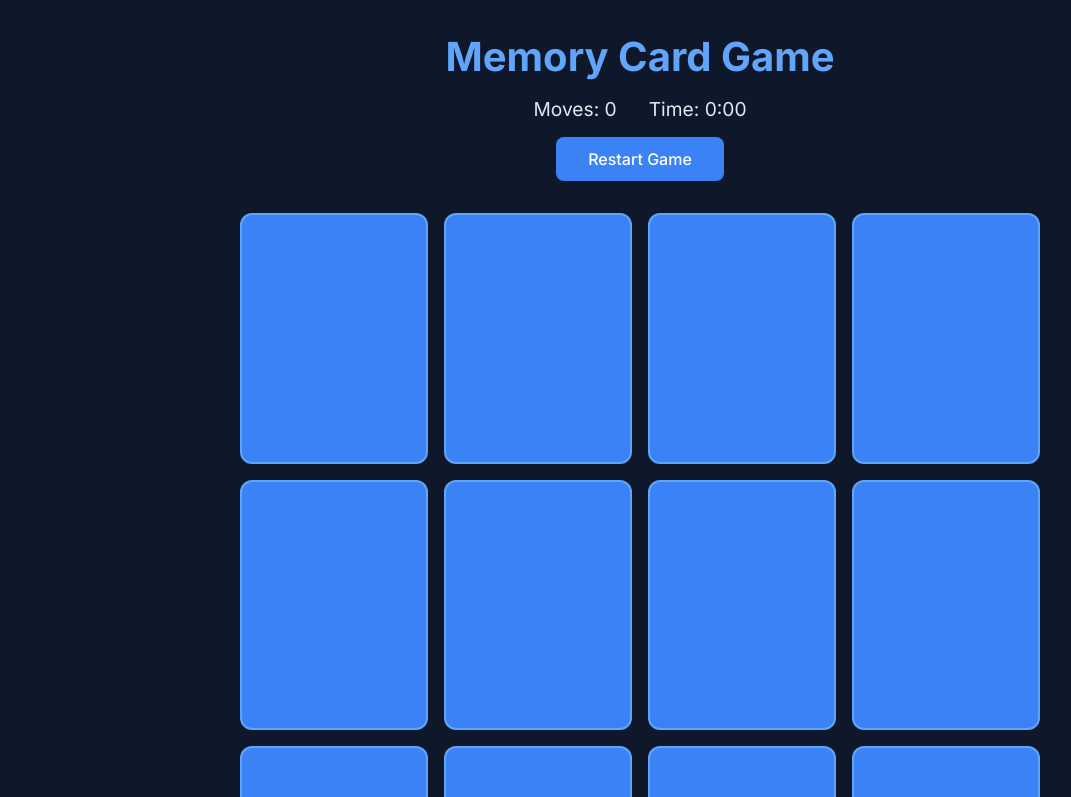
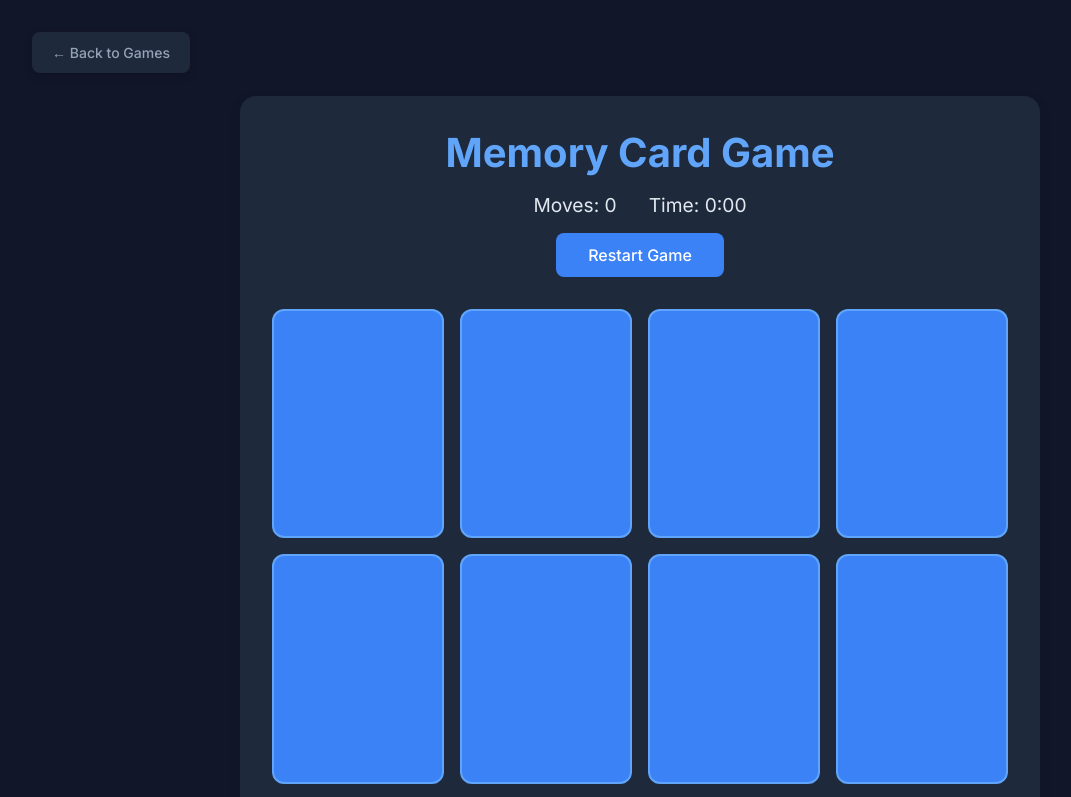
Before and after one commit to Kshitiz-Dhiman/GamesHub, a plain HTML site: page pages/memory.html in a window 1280 px wide. Shown: the top 797 px of the page, without its empty margins (0-1071 px from the left). Drawn offline with Linux system fonts and the light colour scheme.

Commit message:
Change styles in Memory game and updated Readme

```diff
--- a/pages/memory.html
+++ b/pages/memory.html
@@ -10,6 +10,8 @@
 </head>
 
 <body>
+    <a href="../index.html" class="back-btn">← Back to Games</a>
+
     <div class="game-container">
         <header>
             <h1>Memory Card Game</h1>
@@ -33,7 +35,6 @@
             </div>
         </div>
     </div>
-    <a href="../index.html" class="home-btn">Back to Home</a>
     <script src="../script/memory.js"></script>
 </body>
 
--- a/script/memory.js
+++ b/script/memory.js
@@ -131,7 +131,6 @@ document.addEventListener('DOMContentLoaded', () => {
             gameBoard.appendChild(card);
         });
 
-        // Reset game state
         moves = 0;
         timeElapsed = 0;
         matchedPairs = 0;
@@ -144,10 +143,8 @@ document.addEventListener('DOMContentLoaded', () => {
         winModal.classList.remove('active');
     }
 
-    // Event listeners
     restartButton.addEventListener('click', initGame);
     playAgainButton.addEventListener('click', initGame);
 
-    // Initialize the game
     initGame();
 });
--- a/styles/memory.css
+++ b/styles/memory.css
@@ -7,9 +7,10 @@
 
 body {
     min-height: 100vh;
-    background-color: #0f172a;
+    background-color: #121629;
     color: #e2e8f0;
     display: flex;
+    margin-top: 4rem;
     flex-direction: column;
     align-items: center;
     padding: 2rem;
@@ -17,6 +18,10 @@ body {
 
 .game-container {
     width: 100%;
+    background: #1e293b;
+    padding: 2rem;
+    border-radius: 16px;
+    box-shadow: 0 4px 12px rgba(0, 0, 0, 0.1);
     max-width: 800px;
     margin: 0 auto;
 }
@@ -31,6 +36,27 @@ h1 {
     margin-bottom: 1rem;
     font-size: 2.5rem;
     font-weight: 700;
+}
+.back-btn {
+    position: absolute;
+    top: 2rem;
+    left: 2rem;
+    padding: 0.75rem 1.25rem;
+    background-color: #1e293b;
+    color: #94a3b8;
+    text-decoration: none;
+    border-radius: 8px;
+    font-size: 0.875rem;
+    font-weight: 500;
+    box-shadow: 0 2px 10px rgba(0, 0, 0, 0.2);
+    transition: all 0.3s ease;
+}
+
+.back-btn:hover {
+    transform: translateX(-3px);
+    color: #60a5fa;
+    background-color: #2d3c54;
+    box-shadow: 0 4px 12px rgba(0, 0, 0, 0.3);
 }
 
 .stats {
```
Also changed, not shown: script/clickbox.js (+6 -23 lines), script/number.js (+8 -9 lines), script/tictactoe.js (+3 -4 lines), styles/index.css (+0 -9 lines), 1 other file.
